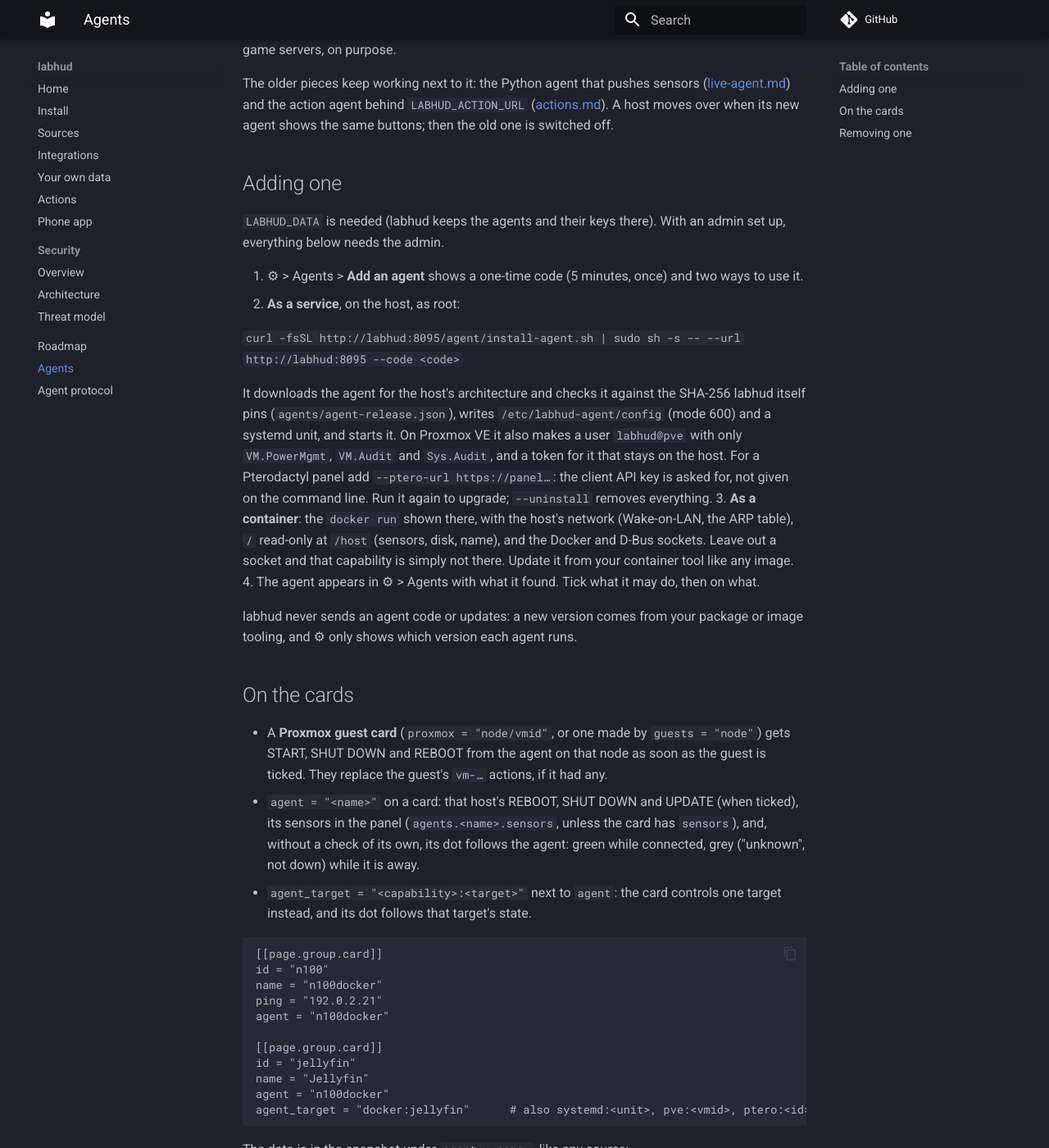
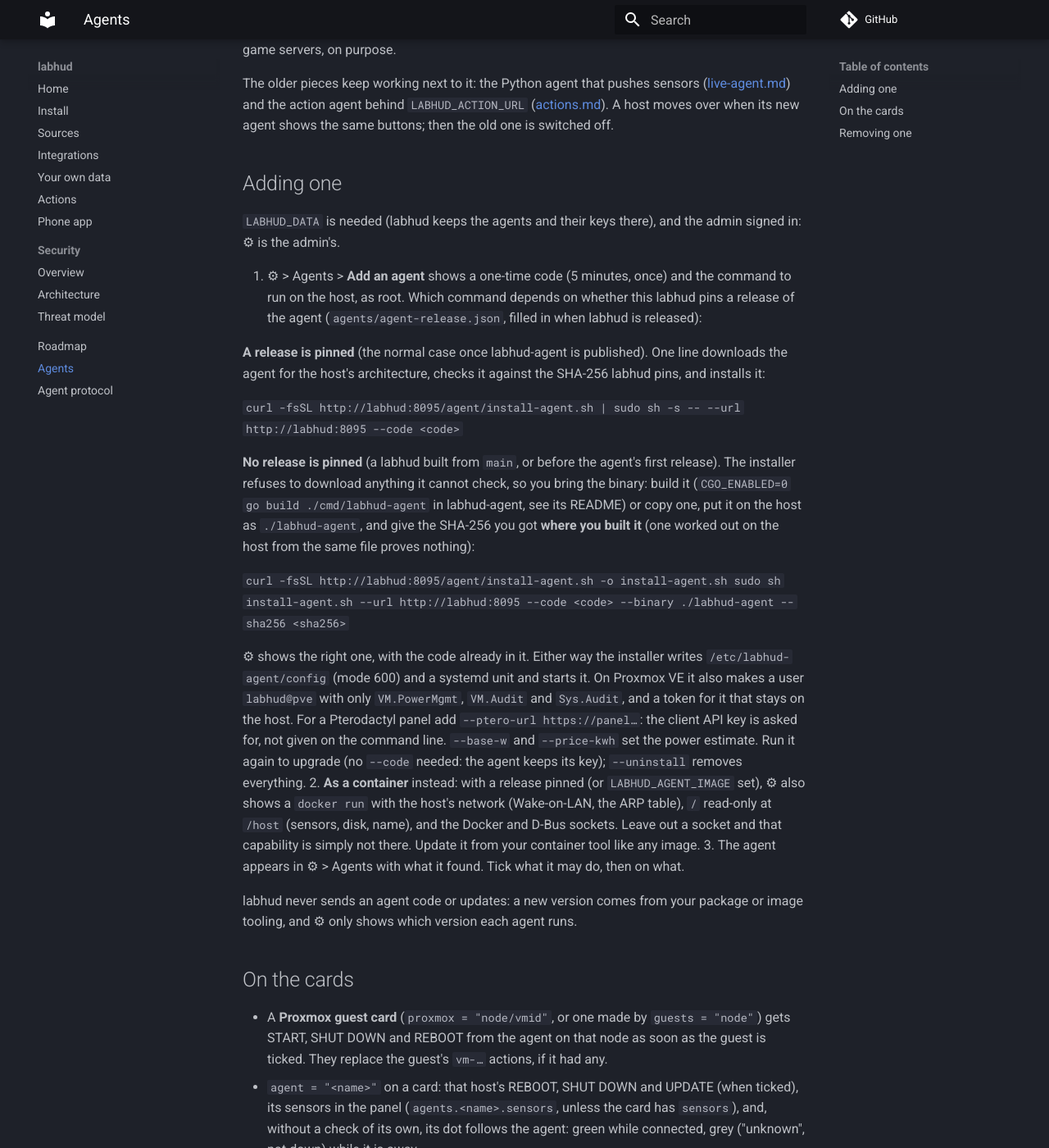
Before and after one commit to Mithrandler/labhud, an MkDocs documentation site: the page built from docs/agents.md, in a window 1280 px wide and 1400 px high, scrolled down 790 px. Shown: the whole window at 82% size. Built offline with MkDocs 1.6.1 and Material for MkDocs 9.7.7, drawn with Linux system fonts in a browser that asks for light colours; comment, search, counter and statistics services are not loaded.

Commit message:
⚙ > Agents shows the install command that works: curl once a release is pinned, else --binary/--sha256
Co-Authored-By: Claude Opus 5.5 <noreply@anthropic.com>

````diff
--- a/docs/agents.md
+++ b/docs/agents.md
@@ -29,27 +29,44 @@ the old one is switched off.
 
 ## Adding one
 
-`LABHUD_DATA` is needed (labhud keeps the agents and their keys there). With an admin set up,
-everything below needs the admin.
+`LABHUD_DATA` is needed (labhud keeps the agents and their keys there), and the admin signed in:
+⚙ is the admin's.
 
-1. ⚙ > Agents > **Add an agent** shows a one-time code (5 minutes, once) and two ways to use it.
-2. **As a service**, on the host, as root:
+1. ⚙ > Agents > **Add an agent** shows a one-time code (5 minutes, once) and the command to run
+   on the host, as root. Which command depends on whether this labhud pins a release of the
+   agent (`agents/agent-release.json`, filled in when labhud is released):
+
+   **A release is pinned** (the normal case once labhud-agent is published). One line downloads
+   the agent for the host's architecture, checks it against the SHA-256 labhud pins, and
+   installs it:
 
    ```
    curl -fsSL http://labhud:8095/agent/install-agent.sh | sudo sh -s -- --url http://labhud:8095 --code <code>
    ```
 
-   It downloads the agent for the host's architecture and checks it against the SHA-256 labhud
-   itself pins (`agents/agent-release.json`), writes `/etc/labhud-agent/config` (mode 600) and a
-   systemd unit, and starts it. On Proxmox VE it also makes a user `labhud@pve` with only
-   `VM.PowerMgmt`, `VM.Audit` and `Sys.Audit`, and a token for it that stays on the host. For a
-   Pterodactyl panel add `--ptero-url https://panel…`: the client API key is asked for, not
-   given on the command line. Run it again to upgrade; `--uninstall` removes everything.
-3. **As a container**: the `docker run` shown there, with the host's network (Wake-on-LAN, the
-   ARP table), `/` read-only at `/host` (sensors, disk, name), and the Docker and D-Bus sockets.
-   Leave out a socket and that capability is simply not there. Update it from your container
-   tool like any image.
-4. The agent appears in ⚙ > Agents with what it found. Tick what it may do, then on what.
+   **No release is pinned** (a labhud built from `main`, or before the agent's first release).
+   The installer refuses to download anything it cannot check, so you bring the binary: build it
+   (`CGO_ENABLED=0 go build ./cmd/labhud-agent` in labhud-agent, see its README) or copy one,
+   put it on the host as `./labhud-agent`, and give the SHA-256 you got **where you built it**
+   (one worked out on the host from the same file proves nothing):
+
+   ```
+   curl -fsSL http://labhud:8095/agent/install-agent.sh -o install-agent.sh
+   sudo sh install-agent.sh --url http://labhud:8095 --code <code> --binary ./labhud-agent --sha256 <sha256>
+   ```
+
+   ⚙ shows the right one, with the code already in it. Either way the installer writes
+   `/etc/labhud-agent/config` (mode 600) and a systemd unit and starts it. On Proxmox VE it also
+   makes a user `labhud@pve` with only `VM.PowerMgmt`, `VM.Audit` and `Sys.Audit`, and a token for
+   it that stays on the host. For a Pterodactyl panel add `--ptero-url https://panel…`: the client
+   API key is asked for, not given on the command line. `--base-w` and `--price-kwh` set the power
+   estimate. Run it again to upgrade (no `--code` needed: the agent keeps its key); `--uninstall`
+   removes everything.
+2. **As a container** instead: with a release pinned (or `LABHUD_AGENT_IMAGE` set), ⚙ also shows
+   a `docker run` with the host's network (Wake-on-LAN, the ARP table), `/` read-only at `/host`
+   (sensors, disk, name), and the Docker and D-Bus sockets. Leave out a socket and that
+   capability is simply not there. Update it from your container tool like any image.
+3. The agent appears in ⚙ > Agents with what it found. Tick what it may do, then on what.
 
 labhud never sends an agent code or updates: a new version comes from your package or image
 tooling, and ⚙ only shows which version each agent runs.
````
Also changed, not shown: CHANGELOG.md (+3 -0 lines), agents.py (+48 -0 lines), server.py (+4 -22 lines), static/settings.js (+15 -4 lines), 2 other files.
